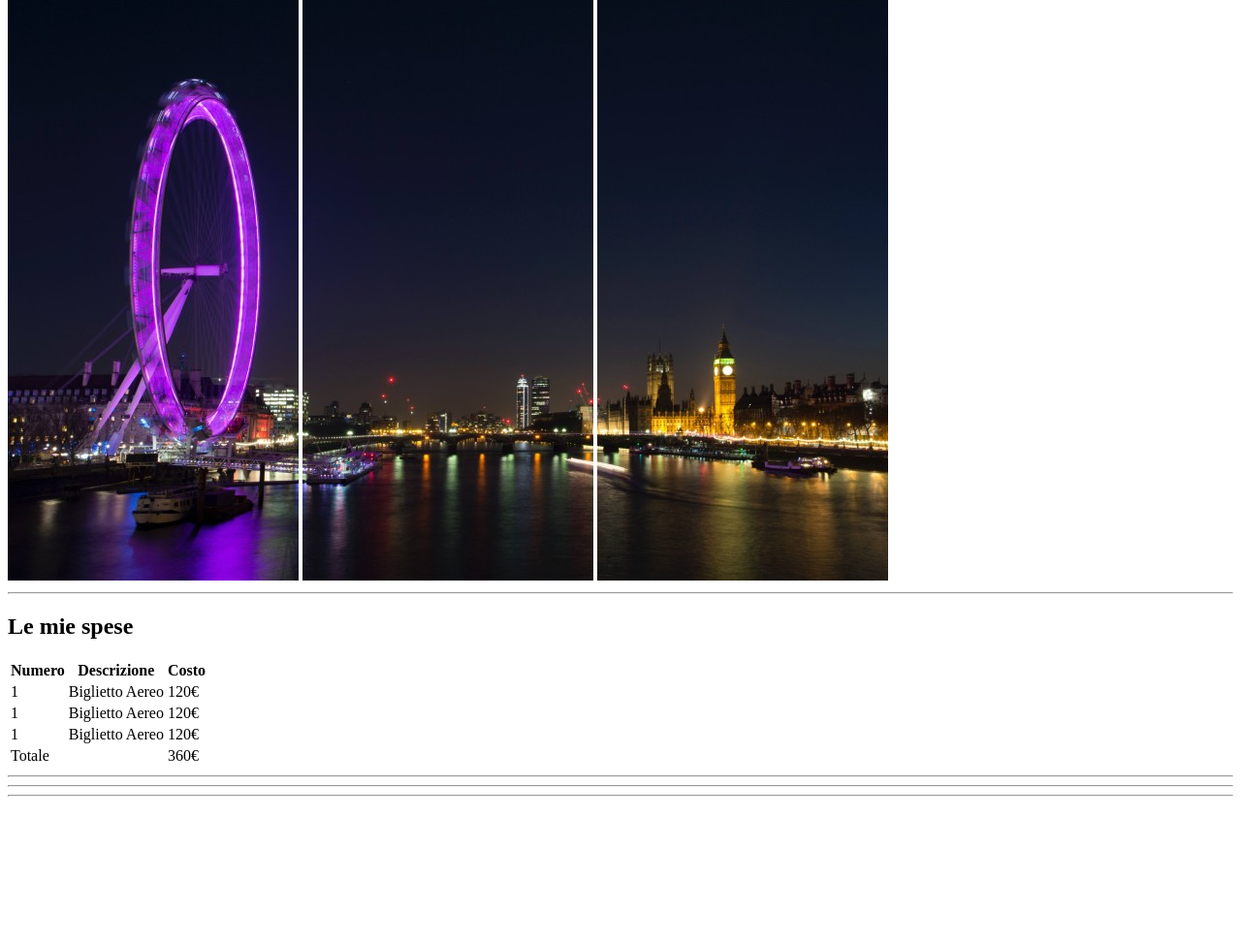
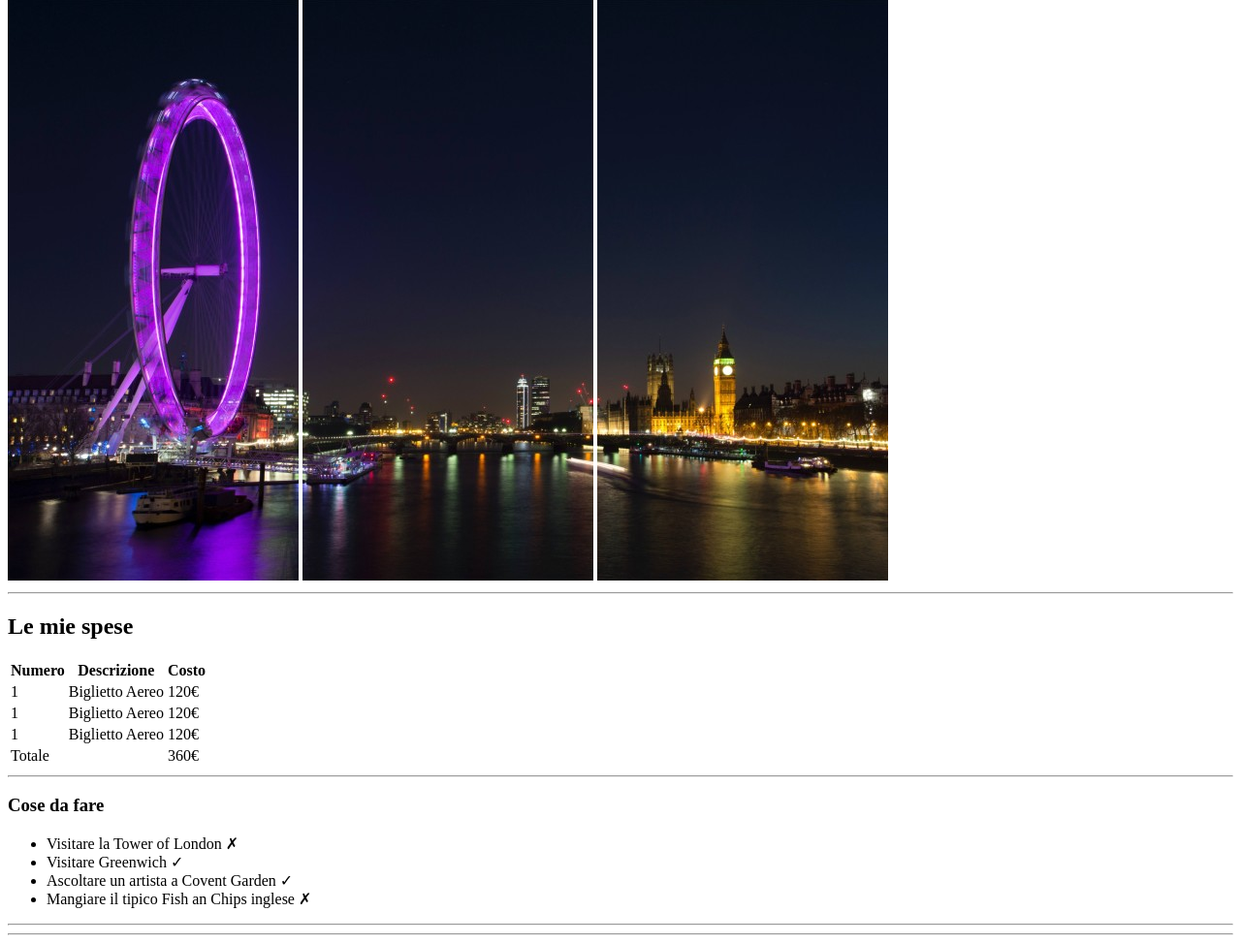
Before and after one commit to Daniele206/html-london-trip, a plain HTML site: page index.html in a window 1280 px wide. Shown: the part 68-1041 px from the top of the page at 97% size. Before the commit the page ends 898 px from the top, so only its background shows below. Drawn offline with Linux system fonts and the light colour scheme.

Commit message:
Obbiettivi di viaggio

```diff
--- a/index.html
+++ b/index.html
@@ -93,7 +93,13 @@
 
       <!-- obbiettivi viaggio -->
       <div>
-
+        <h3>Cose da fare</h3>
+        <ul>
+          <li>Visitare la Tower of London &cross;</li>
+          <li>Visitare Greenwich &check;</li>
+          <li>Ascoltare un artista a Covent Garden &check;</li>
+          <li>Mangiare il tipico Fish an Chips inglese &cross;</li>
+        </ul>
       </div>
       <!-- obbiettivi viaggio -->
 
```
